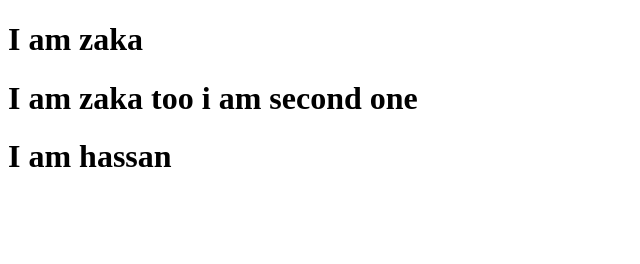
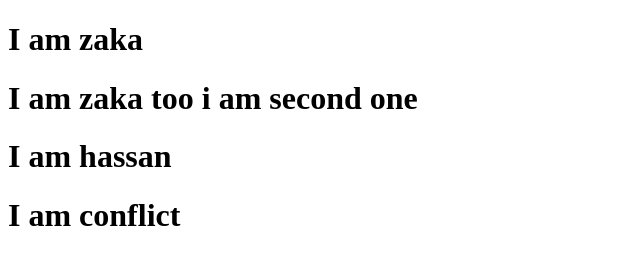
Before and after one commit to zaka-coder/github-collab-zaka-hassan, a plain HTML site: page index.html in a window 1280 px wide. Shown: the whole page, without its empty margins (0-640 px from the left). Drawn offline with Linux system fonts and the light colour scheme.

Commit message:
conflict

```diff
--- a/index.html
+++ b/index.html
@@ -9,5 +9,6 @@
     <h1>I am zaka</h1>
     <h1>I am zaka too i am second one</h1>
     <h1>I am hassan</h1>
+    <h1>I am conflict</h1>
 </body>
 </html>
```
